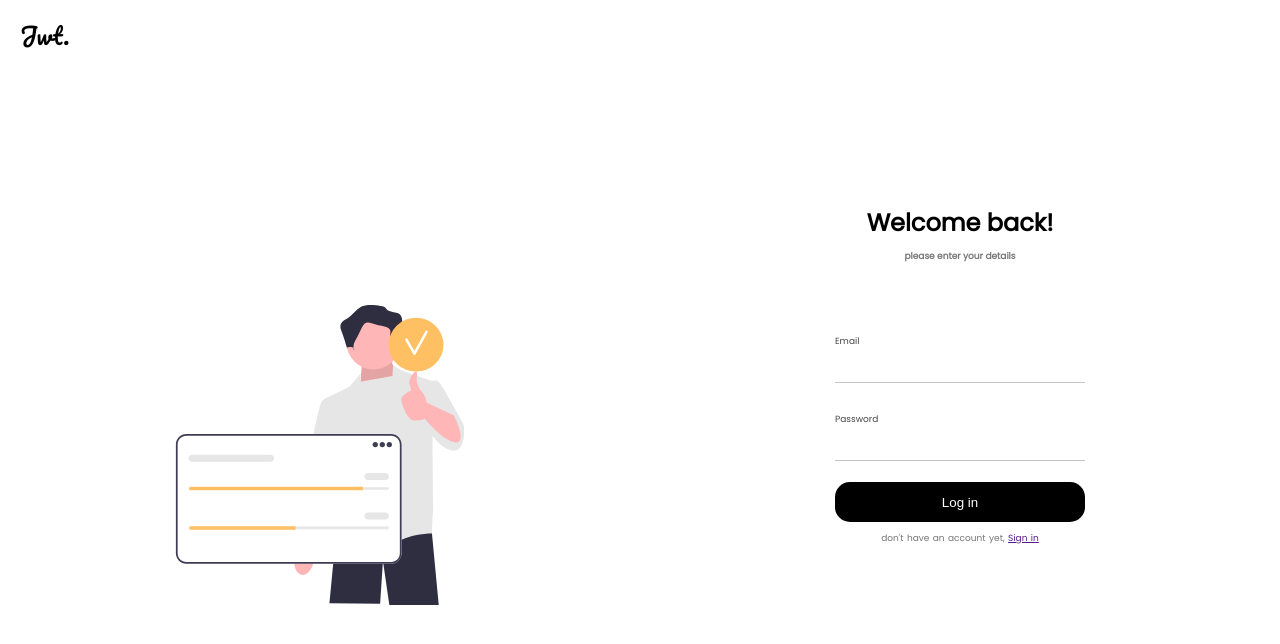
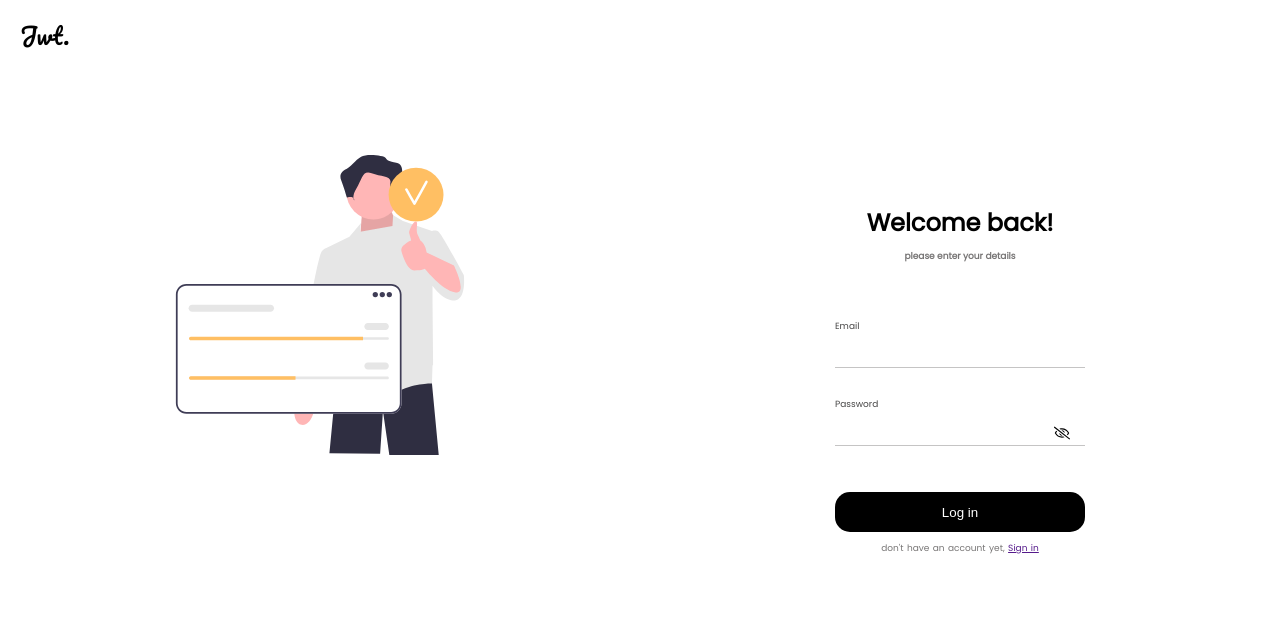
Before and after one commit to Rajgokul80565/doctorIn, a React (Vite) app in the folder client/: page / in a window 1280 px wide. Shown: the top 644 px of the page. Built offline with nearby package versions, Linux system fonts and the light colour scheme.

Commit message:
password func done

```diff
--- a/client/src/App.css
+++ b/client/src/App.css
@@ -1,6 +1,9 @@
 @import url('https://fonts.googleapis.com/css2?family=Pacifico&display=swap');
 @import url('https://fonts.googleapis.com/css2?family=Poppins&display=swap');
 
+body {
+    overflow: hidden;
+}
 
 
 .brandlogo{
@@ -38,6 +41,7 @@
     align-items:center;
     width: 100%;
     height:100%;
+    position: relative;
 }
 
 #logRight {
@@ -48,9 +52,12 @@
     align-items:center;
 }
 
-.loginRightImg {
+.loginLeftImg {
     width:300px;
     height: 300px;
+    position: absolute;
+    top:100px;
+
 }
 
 .logSignCard{
@@ -79,14 +86,11 @@
     width: 100%;
     height: 35%;
     position: absolute;
-    top: 100px;
-
-
+    top: 85px;
 }
 
 .logSignFormDiv > *{
-
-    width: 50%; /* Adjust the width for the label */
+    width: 50%;
     box-sizing: border-box;
 }
 
@@ -104,9 +108,25 @@
     padding-bottom: 4px;
 }
 
+.passwordField {
+    position:relative;
+
+}
+.passwordField input {
+    position:absolute;
+    width: 100%;
+
+}
+
+.passwordEyeIcon {
+    position:absolute;
+    right: 15px;
+    bottom: -30px;
+}
+
 .logSignBtnDiv{
     position: absolute;
-    bottom: 160px;
+    bottom: 150px;
     display: flex;
     flex-direction: column;
     align-items:center;
--- a/client/src/screens/Home.jsx
+++ b/client/src/screens/Home.jsx
@@ -1,13 +1,27 @@
-import React from 'react';
+import React, {useState} from 'react';
 import "../App.css";
 // import { ReactComponent as LoginImg } from "../../public/images/login_img.svg"
 import LoginImg from "../assets/images/login_img.svg"
+import { FaRegEye } from "react-icons/fa";
+import { FaRegEyeSlash } from "react-icons/fa";
 
 function Home() {
+
+  const [showPassword, setShowPassword] = useState(false);
+  const [eyeIcon, setEyeIcon] = useState(false);
+
+  let switchPassword = () => {
+    setShowPassword(!showPassword);
+    setEyeIcon(!eyeIcon);
+  }
+
+
+
+
   return (
     <div id='logMainLayer'>
         <div id='logLeft'>
-          <img className='loginRightImg' src={LoginImg} alt="login image" />
+          <img className='loginLeftImg' src={LoginImg} alt="login image" />
         </div>
         <div id='logRight'>
         <div className='logSignCard'>
@@ -19,7 +33,10 @@ function Home() {
               <label htmlFor="email">Email</label>
               <input type="text" name="email" />
               <label htmlFor="email">Password</label>
-              <input type="password" name="password" />
+              <div className='passwordField'>
+              <input type={showPassword ? "text" : "password"} name="password" />
+              { eyeIcon ? <FaRegEye onClick={switchPassword} className='passwordEyeIcon' /> : <FaRegEyeSlash onClick={switchPassword} className='passwordEyeIcon'/> }
+              </div>
           </div>
           <div className='logSignBtnDiv'>
           <button className='btn-log'>Log in</button>
```
Also changed, not shown: package.json (+4 -3 lines), 1 other file (tests, documents, lock files or other folders).
